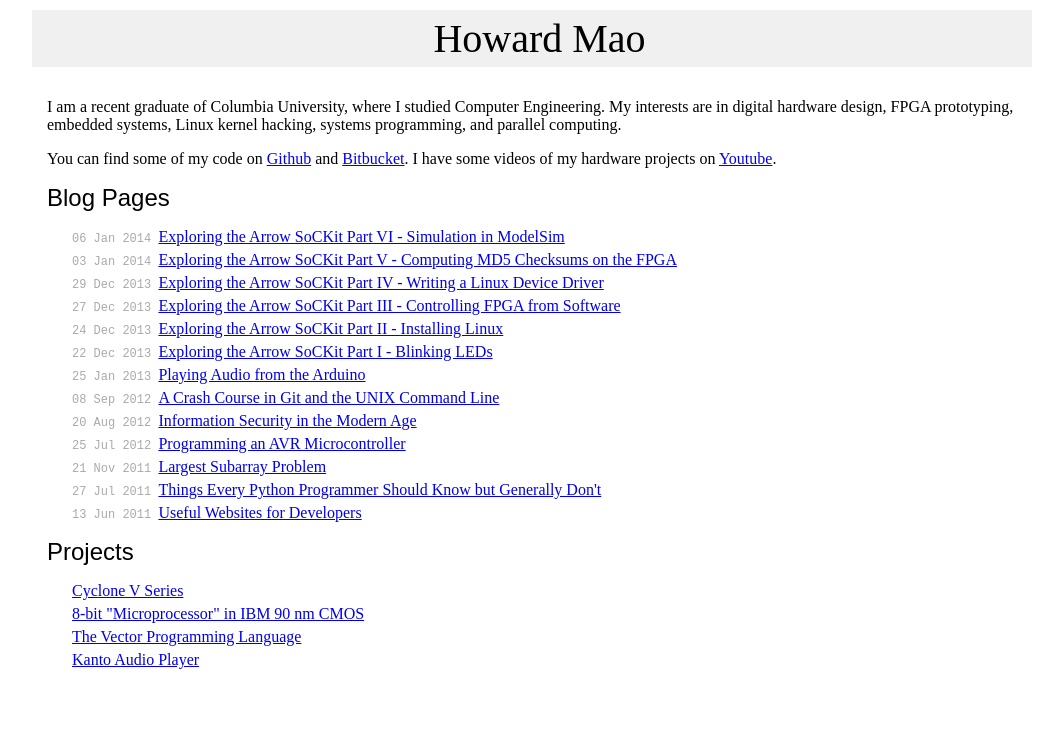
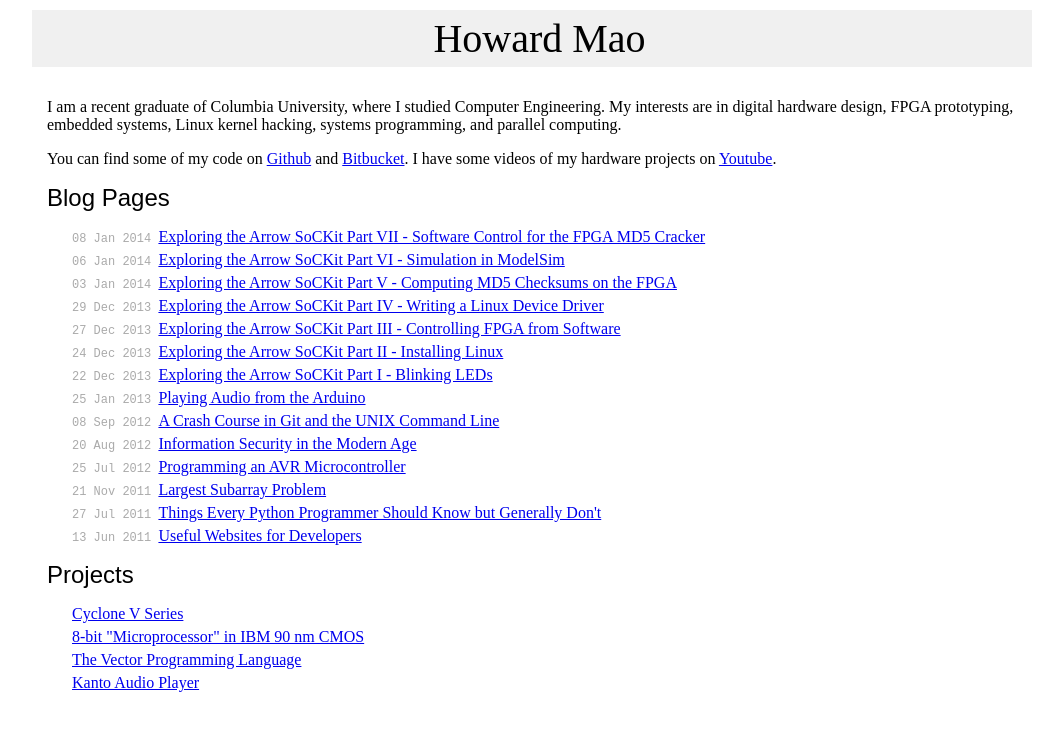
Before and after one commit to zhemao/zhemao.github.com, a Jekyll site: the page built from index.html, in a window 1280 px wide. Shown: the top 731 px of the page, without its empty margins (108-1171 px from the left). Built offline with Jekyll 4.4.1, drawn with Linux system fonts in a browser that asks for light colours; some of the changed lines change nothing that is shown.

Commit message:
add sockit 7 post

```diff
--- a/_posts/2014-01-06-sockit-6.markdown
+++ b/_posts/2014-01-06-sockit-6.markdown
@@ -368,3 +368,4 @@
 measurements on how fast our system can compute checksums.
 
 [<- Part 5]({% post_url 2014-01-03-sockit-5 %})
+[Part 7 ->]({% post_url 2014-01-08-sockit-7 %})
--- /dev/null
+++ b/_posts/2014-01-08-sockit-7.markdown
@@ -0,0 +1,451 @@
+---
+title: Exploring the Arrow SoCKit Part VII - Software Control for the FPGA MD5 Cracker
+layout: default
+categories: [blog, fpga]
+---
+
+So now, finally, it's time to connect our MD5 units to the HPS so that we can
+get them to do something useful.
+
+## Grouping Several MD5 Units
+
+First, we'll want to instantiate multiple MD5 units and multiplex their
+inputs and outputs. We'll instantiate 16 md5 units here for a total of 32
+compute nodes. The choice of number of nodes is pretty arbitrary. In our case
+it's convenient since the lightweight HPS-to-FPGA bridge is 32-bit, so we can
+use a single word each for the start, reset, and done signals.
+Using a for-generate statement saves us a lot of typing here.
+
+{% highlight verilog %}
+module md5group (
+    input clk,
+    input [31:0] start,
+    input [31:0] reset,
+
+    input write,
+    input [31:0] writedata,
+    input [8:0]  writeaddr,
+
+    output reg [31:0] readdata,
+    input      [6:0]  readaddr,
+
+    output [31:0] done
+);
+
+wire [15:0] unit_write;
+wire [127:0] digest_arr [0:31];
+wire [4:0] digest_sel = readaddr[6:2];
+wire [1:0] word_sel = readaddr[1:0];
+wire [127:0] digest = digest_arr[digest_sel];
+
+always @(*) begin
+    case (word_sel)
+        2'b00: readdata = digest[31:0];
+        2'b01: readdata = digest[63:32];
+        2'b10: readdata = digest[95:64];
+        2'b11: readdata = digest[127:96];
+    endcase
+end
+
+genvar i;
+generate
+    for (i = 0; i < 16; i = i + 1) begin : MD5GEN
+        assign unit_write[i] = (write && i == writeaddr[8:5]);
+        md5unit md5 (
+            .clk (clk),
+            .reset (reset[2 * i + 1 : 2 * i]),
+            .start (start[2 * i + 1 : 2 * i]),
+            .write (unit_write[i]),
+            .writedata (writedata),
+            .writeaddr (writeaddr[4:0]),
+            .digest0 (digest_arr[2 * i]),
+            .digest1 (digest_arr[2 * i + 1]),
+            .done (done[2 * i + 1 : 2 * i])
+        );
+    end
+endgenerate
+
+endmodule
+{% endhighlight %}
+
+## Avalon Interfaces
+
+Now we'll need some Avalon slave interfaces. First, we'll make one interface
+for the control and status signals: reset, start, and done.
+
+{% highlight verilog %}
+module md5control (
+    input clk,
+    input reset,
+
+    input      [31:0] avs_writedata,
+    output reg [31:0] avs_readdata,
+    input      [1:0]  avs_address,
+    input             avs_read,
+    input             avs_write,
+
+    output [31:0] md5_start,
+    output [31:0] md5_reset,
+    input  [31:0] md5_done
+);
+
+reg [31:0] start_reg;
+reg [31:0] reset_reg;
+
+assign md5_start = start_reg;
+assign md5_reset = reset_reg;
+
+always @(posedge clk) begin
+    if (avs_write) begin
+        case (avs_address)
+            2'b00: begin
+                reset_reg <= avs_writedata;
+                start_reg <= 32'd0;
+            end
+            2'b01: begin
+                reset_reg <= 32'd0;
+                start_reg <= avs_writedata;
+            end
+            default: begin
+                reset_reg <= 32'd0;
+                start_reg <= 32'd0;
+            end
+        endcase
+    end else if (avs_read) begin
+        reset_reg <= 32'd0;
+        start_reg <= 32'd0;
+        case (avs_address)
+            2'b00: avs_readdata <= reset_reg;
+            2'b01: avs_readdata <= start_reg;
+            2'b10: avs_readdata <= md5_done;
+            default: avs_readdata <= 32'd0;
+        endcase
+    end else begin
+        reset_reg <= 32'd0;
+        start_reg <= 32'd0;
+    end
+end
+
+endmodule
+{% endhighlight %}
+
+Notice that, unless we are writing to start or reset, we set the signals
+back to 0 after every cycle. This ensures that the signals are only high for
+a single cycle as expected.
+
+We also need Avalon slaves for the input and output signals in md5group.
+These slaves aren't very interesting, since they pretty much just pass the
+signals through, so I won't show them here. You can look at them on
+[Github](https://github.com/zhemao/md5cracker/tree/master/rtl/avalon) if
+you're really interested.
+
+## Qsys
+
+If you're using the code on [Github](https://github.com/zhemao/md5cracker),
+you can load the `soc_system.qsys` file once you open up Qsys and click
+generate. I basically just created the peripherals with the `avs_*` signals
+connected to the Avalon interface and `md5_*` signal exported to conduits.
+You can click generate in Qsys and a .qip file will be generated at
+"soc\_system/synthesis/soc\_system.qip" as before.
+
+At this point, I ran into a really weird bug with Qsys. No matter what I did,
+it refused to export the `md5_write` signal from the `md5input` peripheral.
+I ended up having to edit it manually to make it work. Since this is kind of
+tedious to do every time, I wrote a script that will fix the generated
+"soc\_system.v" file automatically. If you're using the code from Github,
+just run the "fix\_generated\_system.sh" script.
+
+At this point, you can run Analysis and Synthesis, followed by the memory pin
+placement TCL script that was generated by Qsys. After that's done, you can
+compile the programming file for the FPGA. You don't have to run the full
+compilation to get the .sof file, you only have to run up to the
+"Assembler" stage. You can do this by just double clicking on "Assembler"
+in the "Tasks" window at the center left. Be prepared to wait a while.
+Quartus's fitter can take a really long time for larger designs.
+Once the assembler stage has finished, you can convert the .sof file to a
+raw binary file if you so choose.
+
+## The Software
+
+The software we run on the board will have to generate a bunch of inputs,
+pad them appropriately, and then load everything into the FPGA registers.
+We'll just use the "mmap /dev/mem" technique again to access the bridge memory.
+We'll use a struct to keep track of all the pointers and files we'll need.
+
+{% highlight c %}
+struct fpga_control {
+	void *mem;
+	volatile uint32_t *md5input;
+	volatile uint32_t *md5output;
+	volatile uint32_t *md5control;
+	int fd;
+};
+{% endhighlight %}
+
+Then we can create functions for initializing and cleaning up the struct.
+
+{% highlight c %}
+#define MD5_INPUT_OFFSET 0x0
+#define MD5_OUTPUT_OFFSET 0x800
+#define MD5_CONTROL_OFFSET 0xa00
+
+#define PAGE_SIZE sysconf(_SC_PAGESIZE)
+#define LWHPS2FPGA_BASE 0xff200000
+
+int init_fpga_control(struct fpga_control *fpga)
+{
+	fpga->fd = open("/dev/mem", O_RDWR);
+	if (fpga->fd < 0)
+		return -1;
+
+	fpga->mem = mmap(NULL, PAGE_SIZE, PROT_READ | PROT_WRITE,
+			MAP_SHARED, fpga->fd, LWHPS2FPGA_BASE);
+	if (fpga->mem == MAP_FAILED) {
+		close(fpga->fd);
+		return -1;
+	}
+
+	fpga->md5input = fpga->mem + MD5_INPUT_OFFSET;
+	fpga->md5output = fpga->mem + MD5_OUTPUT_OFFSET;
+	fpga->md5control = fpga->mem + MD5_CONTROL_OFFSET;
+
+	return 0;
+}
+
+void release_fpga_control(struct fpga_control *fpga)
+{
+	munmap(fpga->mem, PAGE_SIZE);
+	close(fpga->fd);
+}
+{% endhighlight %}
+
+You might want to change the offset constants if your offsets are different.
+
+We'll want convenience functions for doing five key operations: resetting an
+MD5 unit, starting a unit, checking if a unit is done, copying the input in,
+and copying the output back. These definitions are pretty simple.
+
+{% highlight c %}
+void fpga_reset_unit(struct fpga_control *fpga, int unit)
+{
+	fpga->md5control[0] |= (1 << unit);
+	while ((fpga->md5control[0] >> unit) & 0x1);
+}
+
+void fpga_start_unit(struct fpga_control *fpga, int unit)
+{
+	fpga->md5control[1] |= (1 << unit);
+	while ((fpga->md5control[1] >> unit) & 0x1);
+}
+
+int fpga_unit_done(struct fpga_control *fpga, int unit)
+{
+	return (fpga->md5control[2] >> unit) & 0x1;
+}
+
+void fpga_copy_input(struct fpga_control *fpga, uint32_t *input, int unit)
+{
+	int i, start;
+
+	start = MD5_INPUT_SIZE * unit;
+
+	for (i = 0; i < MD5_INPUT_SIZE; i++)
+		fpga->md5input[start + i] = input[i];
+}
+void fpga_copy_output(struct fpga_control *fpga, uint32_t *output, int unit)
+{
+	int i, start;
+
+	start = MD5_OUTPUT_SIZE * unit;
+
+	for (i = 0; i < MD5_OUTPUT_SIZE; i++)
+		output[i] = fpga->md5output[start + i];
+}
+{% endhighlight %}
+
+Now we'll need code to generate the byte sequences we'll use as our inputs.
+For our purposes, let's generate all the alpha-numeric strings that can fit
+in a single 512-bit MD5 block.
+
+{% highlight c %}
+#define NUM_VALID_CHARS 62
+#define LARGEST_SEQUENCE 58
+
+struct seq_gen {
+	int length;
+	uint8_t valid_chars[NUM_VALID_CHARS];
+	uint8_t sequence[LARGEST_SEQUENCE];
+};
+
+void init_seq_gen(struct seq_gen *seq_gen)
+{
+	int i;
+
+	seq_gen->length = 0;
+
+	// 0-25 lowercase latin characters
+	// 26-51 uppercase latin characters
+	for (i = 0; i < 26; i++) {
+		seq_gen->valid_chars[i] = 'a' + i;
+		seq_gen->valid_chars[i + 26] = 'A' + i;
+	}
+
+	// 52-61 Arabic numerals
+	for (i = 0; i < 10; i++)
+		seq_gen->valid_chars[i + 52] = '0' + i;
+}
+
+static inline void copy_sequence(struct seq_gen *seq_gen, uint8_t *seq)
+{
+	int i;
+	for (i = 0; i < seq_gen->length; i++)
+		seq[i] = seq_gen->valid_chars[seq_gen->sequence[i]];
+}
+
+int next_sequence(struct seq_gen *seq_gen, uint8_t *seq)
+{
+	int i;
+	char last_char = NUM_VALID_CHARS - 1;
+	int updated = 0;
+
+	for (i = 0; i < seq_gen->length; i++) {
+		// sequence[i] is not the maximum int
+		// increment it and break out of this loop
+		if (seq_gen->sequence[i] != last_char) {
+			seq_gen->sequence[i]++;
+			updated = 1;
+			break;
+		}
+		// otherwise, wrap back around to 0
+		seq_gen->sequence[i] = 0;
+	}
+
+	// if everything was at the maximum valid int,
+	// we need to extend the length
+	if (!updated) {
+		// if we can generate no more strings, return 0
+		if (seq_gen->length == LARGEST_SEQUENCE)
+			return 0;
+		seq_gen->sequence[seq_gen->length] = 0;
+		seq_gen->length++;
+	}
+
+	// copy the characters to the pointer given
+	copy_sequence(seq_gen, seq);
+	return seq_gen->length;
+}
+
+{% endhighlight c %}
+
+The `next_sequence` function copies the next string in the sequence to the
+pointer given and returns the length of the string or 0 if all of the strings
+have been generated. Now that we have a way to generate inputs and control the
+FPGA, we can write the main loop of our program.
+
+{% highlight c %}
+#define REPORT_INTERVAL 5
+
+static inline void wait_for_done(struct fpga_control *fpga, int unit)
+{
+	while (!fpga_unit_done(fpga, unit));
+}
+
+int main(void)
+{
+	int unit = 0, len, status = 0;
+	struct fpga_control fpga[1];
+	struct seq_gen seq_gen[1];
+	uint8_t bytes[BUFSIZE];
+	uint32_t digest[4];
+	uint32_t *words = (uint32_t *) bytes;
+	int first_pass = 1, i;
+	unsigned long hashes = 0;
+	clock_t start, end, report_time;
+	float hash_time, avg_hashes;
+
+	printf("initializing fpga control\n");
+	if (init_fpga_control(fpga)) {
+		fprintf(stderr, "Could not initialize fpga controller\n");
+		exit(EXIT_FAILURE);
+	}
+
+	init_seq_gen(seq_gen);
+
+	start = clock();
+	report_time = start + REPORT_INTERVAL * CLOCKS_PER_SEC;
+
+	while ((len = next_sequence(seq_gen, bytes)) > 0) {
+		padbuffer(bytes, len);
+
+		wait_for_done(fpga, unit);
+		if (!first_pass) {
+			fpga_copy_output(fpga, digest, unit);
+			hashes++;
+		}
+
+		fpga_reset_unit(fpga, unit);
+		fpga_copy_input(fpga, words, unit);
+		fpga_start_unit(fpga, unit);
+
+		unit++;
+
+		if (unit == NUM_MD5_UNITS) {
+			unit = 0;
+			first_pass = 0;
+		}
+
+		end = clock();
+		if (end > report_time) {
+			hash_time = (end - start) / (float) CLOCKS_PER_SEC;
+			avg_hashes = hashes / hash_time;
+			printf("Hashing at %f per sec\n", avg_hashes);
+			report_time += REPORT_INTERVAL * CLOCKS_PER_SEC;
+		}
+	}
+
+	for (i = 0; i < NUM_MD5_UNITS; i++) {
+		wait_for_done(fpga, (unit + i) % NUM_MD5_UNITS);
+		fpga_copy_output(fpga, digest, (unit + i) % NUM_MD5_UNITS);
+		hashes++;
+	}
+
+	end = clock();
+
+	hash_time = (end - start) / (float) CLOCKS_PER_SEC;
+	avg_hashes = hashes / hash_time;
+
+	printf("Time elapsed: %f s\n", hash_time);
+	printf("Hashes computed: %lu\n", hashes);
+	printf("Average hash rate: %f per sec\n", avg_hashes);
+
+	release_fpga_control(fpga);
+	return status;
+}
+{% endhighlight %}
+
+Basically, the main loop will go through the 32 units in a round. At each
+iteration, it waits for the unit to finish, copies data back from it if
+necessary, resets the unit, copies the next sequence to it, and then starts
+the unit again. This way, we can keep all 32 units busy.
+
+## Results
+
+Using this 32-unit MD5 cracker, we can compute hashes on the SoCKit at about
+80 thousand hashes per second. This is actually not that great. A single 2.7
+GHz Intel Xeon core on my Macbook air can run at 10s of millions of hashes
+per second. A high end GPU running OCL hashcat can run the algorithm at 23
+billion hashes per second. There are probably ways to speed up our computation,
+perhaps by instantiating more MD5 units or moving our sequence generation to
+the FPGA, but it's unlikely that the raw performance would catch up to that
+of the Xeon.
+
+## Conclusion
+
+So now you have seen how to implement moderately complex algorithms on the FPGA.
+You have also seen that mid-range FPGAs like the Cyclone V aren't actually
+that great when it comes to raw performance. Where FPGAs really shine is in
+strictly timed IO and real-time processing. We'll explore the use of FPGAs in
+these sorts of applications in the next few posts, as we look at implementing
+real-time digital audio effects on the FPGA.
+
+[<- Part 6]({% post_url 2014-01-06-sockit-6 %})
```
